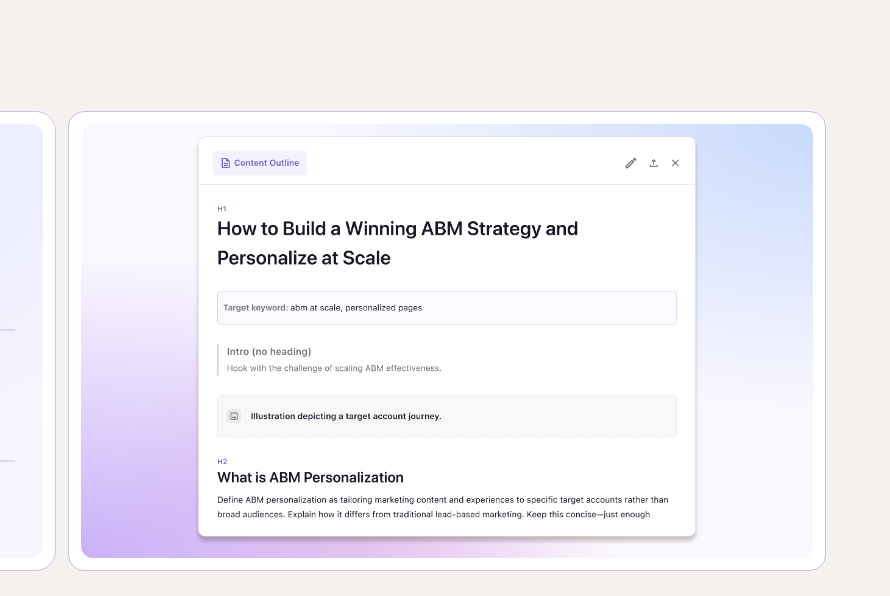
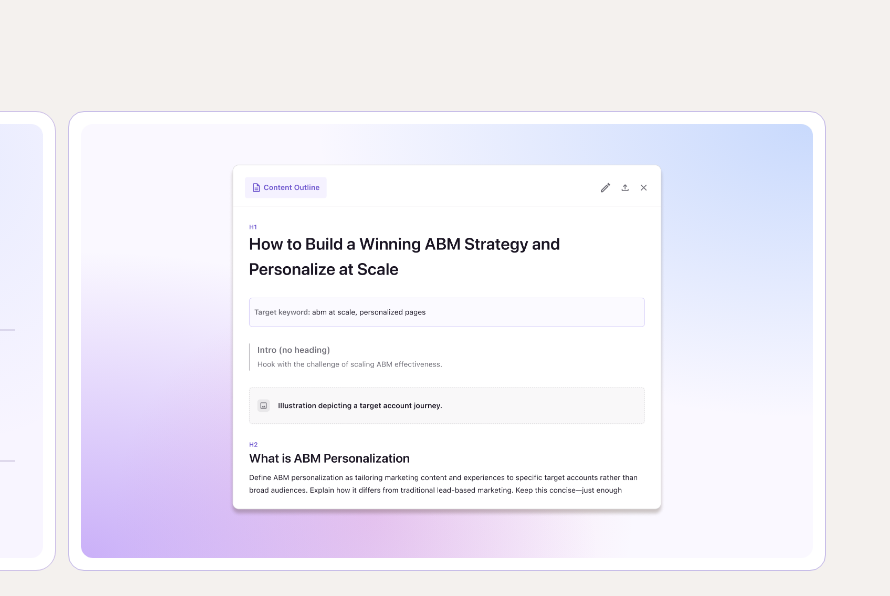
Before and after one commit to lenodu95/lena-perrier-portfolio, a website: page index.html in a window 1280 px wide. Shown: the part 820-1416 px from the top of the page, 390-1280 px from the left. Drawn offline with nearby package versions, Linux system fonts and the light colour scheme.

Commit message:
Reduce Prismic card visual size on homepage
Co-Authored-By: Claude Opus 4.6 (1M context) <noreply@anthropic.com>

```diff
--- a/works.css
+++ b/works.css
@@ -480,8 +480,8 @@
   left: 50%;
   top: 60%;
   transform: translate(-50%, -50%);
-  width: 750px;
-  height: 400px;
+  width: 660px;
+  height: 360px;
   z-index: 1;
   transition: transform 0.4s ease-out;
 }
@@ -501,7 +501,7 @@
 }
 
 .prismic-el--outline {
-  width: 650px;
+  width: 560px;
   top: -10px;
   left: 100px;
   z-index: 2;
```
